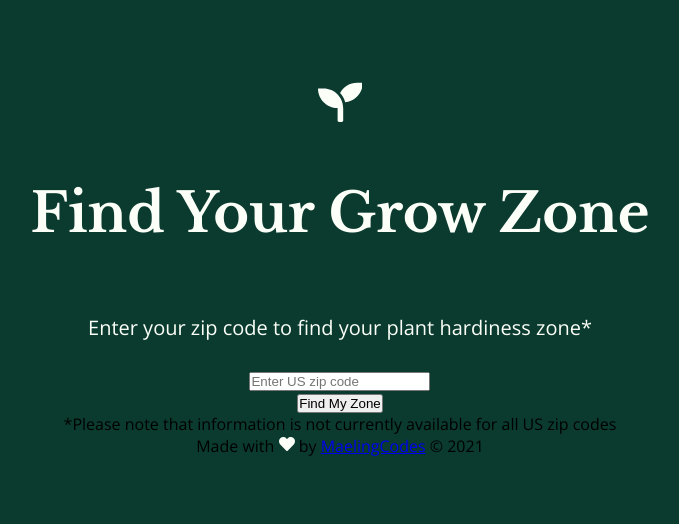
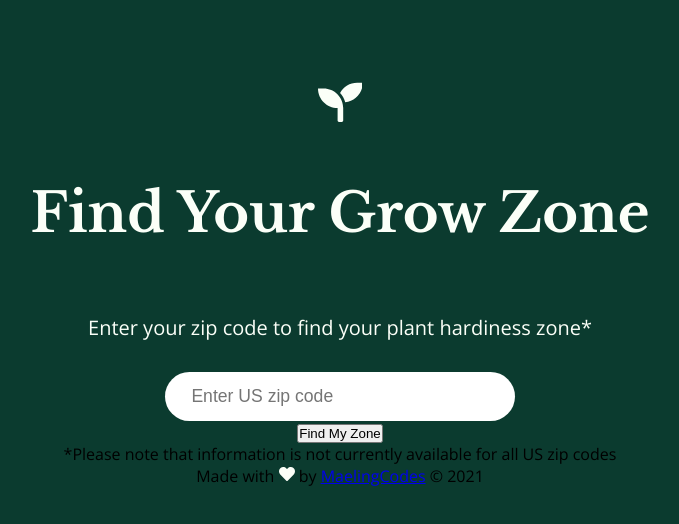
Before and after one commit to maelingmurphy/grow-zone-finder, a React (Create React App) app: page / in a window 1280 px wide. Shown: the top 524 px of the page, without its empty margins (300-979 px from the left). Built offline with nearby package versions, Linux system fonts and the light colour scheme.

Commit message:
style font-size, padding, width, border-radius and unset border for form-input input field

```diff
--- a/src/components/css/Form.css
+++ b/src/components/css/Form.css
@@ -20,5 +20,9 @@
 .form-input {
     display: block;
     align-self: center;
-
+    font-size: 1.1em;
+    padding: 0.8em 1.5em;
+    width: 100%;
+    border-radius: 50px;
+    border: unset;
 }
```
